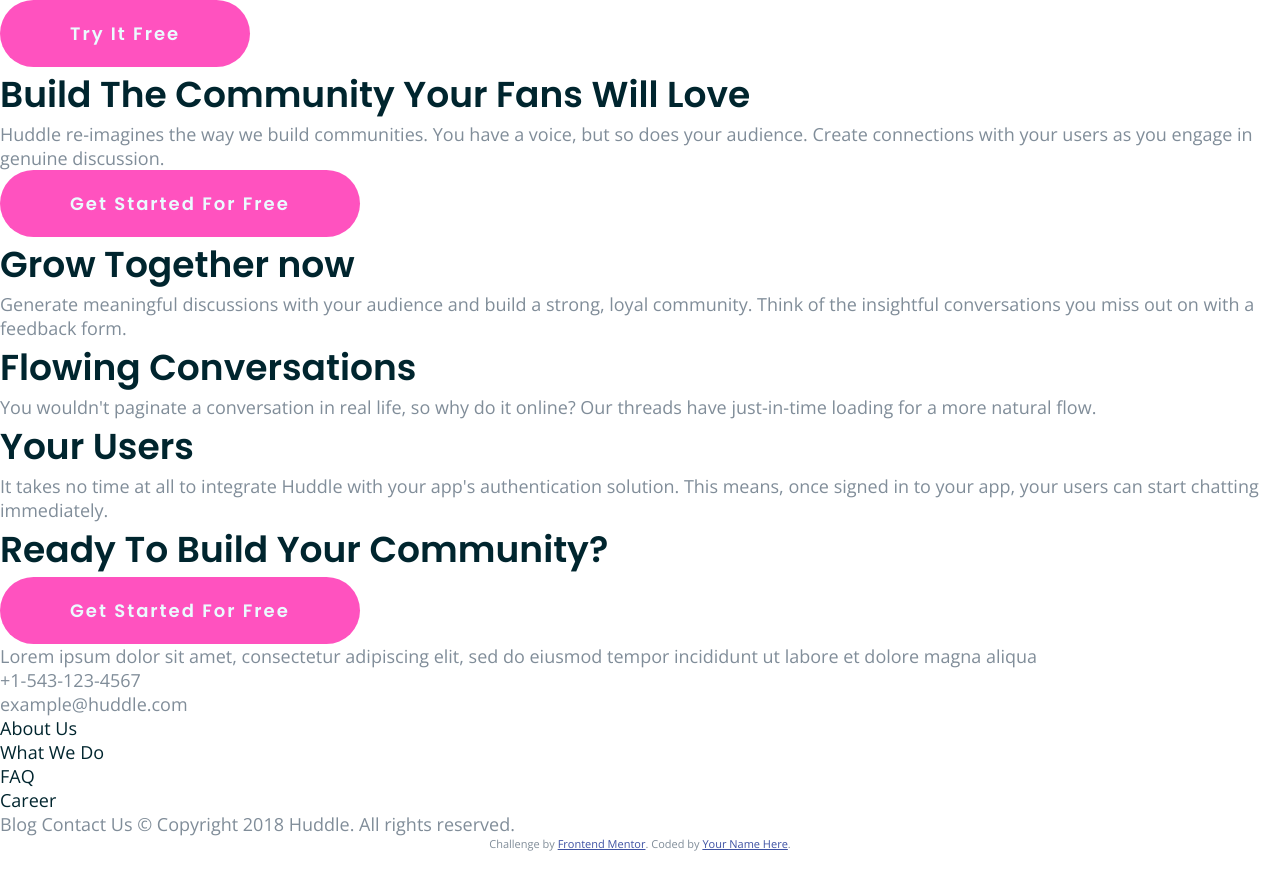
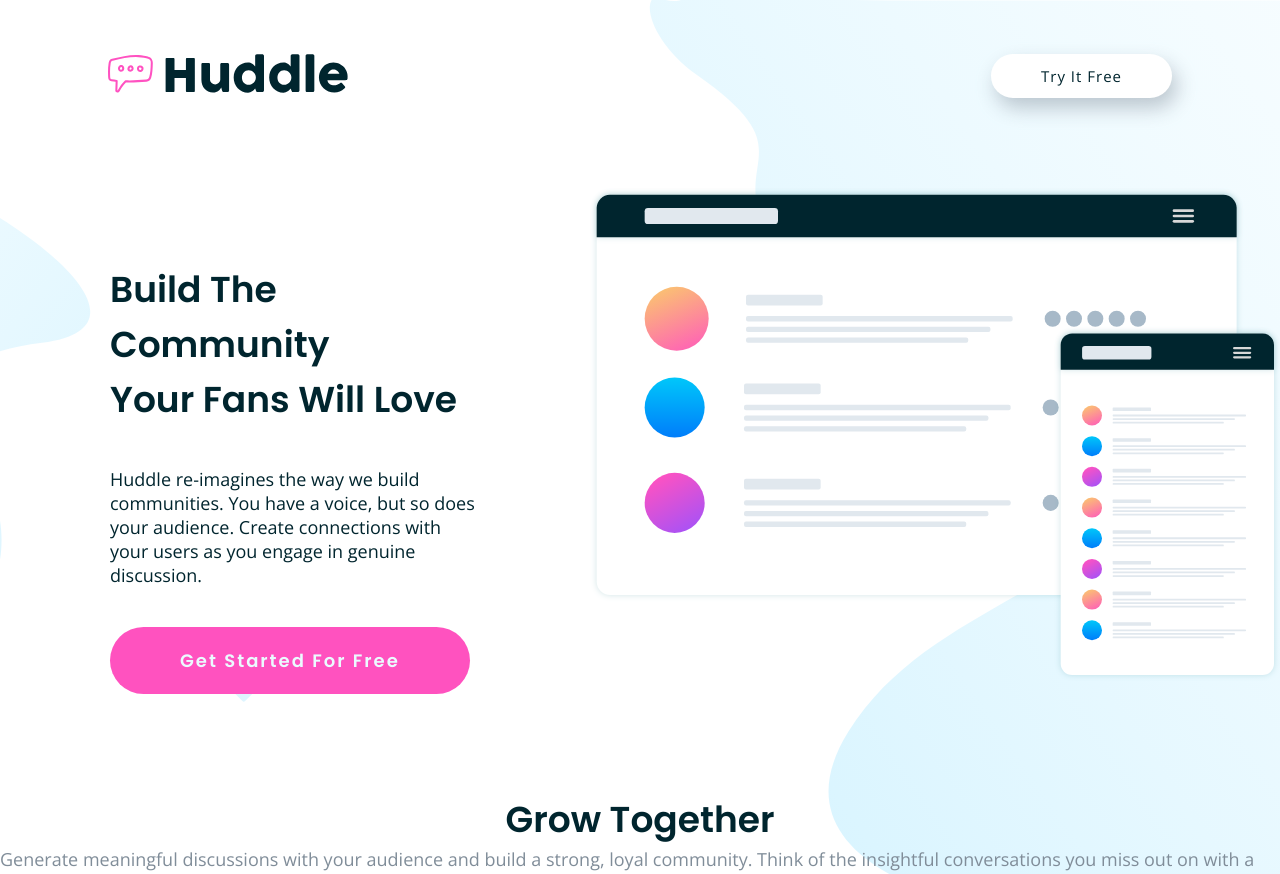
Before and after one commit to amiellito/huddle-landing-page, a plain HTML site: page index.html in a window 1280 px wide. Shown: the top 874 px of the page. Before the commit the page ends 851 px from the top, so only its background shows below. Drawn offline with nearby package versions, Linux system fonts and the light colour scheme.

Commit message:
Styled container1

```diff
--- a/index.html
+++ b/index.html
@@ -32,26 +32,43 @@
     <style></style>
   </head>
   <body>
-    <div class="logo"></div>
+    <div class="top">
+      <div class="logo" alt="logo">
+        <img src="images/logo.svg" alt="logo" />
+      </div>
 
-    <button class="try">
-      Try It Free
-    </button>
+      <button class="try">
+        Try It Free
+      </button>
+    </div>
+
+    <div class="container1">
+      <div class="hero">
+        <div class="mainHeader">
+          <h1>
+            Build The Community<br />
+            Your Fans Will Love
+          </h1>
+        </div>
+
+        <div class="mainCopy">
+          <p>
+            Huddle re-imagines the way we build communities. You have a voice,
+            but so does your audience. Create connections with your users as you
+            engage in genuine discussion.
+          </p>
+        </div>
+
+        <div class="mainButton">
+          <button class="get">Get Started For Free</button>
+        </div>
+      </div>
+
+      <div class="heroImage"></div>
+    </div>
 
     <h1>
-      Build The Community Your Fans Will Love
-    </h1>
-
-    <p class="mainCopy">
-      Huddle re-imagines the way we build communities. You have a voice, but so
-      does your audience. Create connections with your users as you engage in
-      genuine discussion.
-    </p>
-
-    <button class="get">Get Started For Free</button>
-
-    <h1>
-      Grow Together now
+      Grow Together
     </h1>
 
     <p class="subCopy">
@@ -85,8 +102,12 @@
 
     <button class="get">Get Started For Free</button>
 
+    <!-- //FOOTER// -->
+
     <footer>
-      <div class="logo footer"></div>
+      <div class="footer logo">
+        <img src="images/logo.svg" alt="logo" />
+      </div>
 
       <p>
         Lorem ipsum dolor sit amet, consectetur adipiscing elit, sed do eiusmod
--- a/style.css
+++ b/style.css
@@ -4,20 +4,30 @@
   box-sizing: border-box;
 }
 
+/* //GENERAL// */
+
 body {
+  background-image: url("images/bg-hero-desktop.svg");
+  background-size: cover;
+  background-position: top;
+  background-repeat: no-repeat;
   font-size: 18px;
   font-family: "Open Sans", sans-serif;
   color: hsl(192, 100%, 9%);
+  display: flex;
+  flex-wrap: wrap;
+  grid-template-columns: repeat(5 1fr);
+  justify-content: center;
+}
+
+h1 {
+  font-family: "Poppins", sans-serif;
+  font-weight: 600;
 }
 
 p {
   font-weight: 400;
   color: hsl(208, 11%, 55%);
-}
-
-h1 {
-  font-family: "Poppins", sans-serif;
-  font-weight: 600;
 }
 
 button {
@@ -33,6 +43,65 @@ button {
   outline: none;
 }
 
+/* //TOP// */
+
+.top {
+  display: grid;
+  grid-template-columns: repeat(2, 1fr);
+  padding: 3em 6em;
+  width: 100%;
+}
+
+.try {
+  justify-self: end;
+  font-family: "Open Sans", sans-serif;
+  font-weight: 400;
+  font-size: 15px;
+  letter-spacing: 1px;
+  color: hsl(192, 100%, 9%);
+  background-color: hsl(0, 0%, 100%);
+  filter: drop-shadow(5px 10px 10px hsla(209, 11%, 55%, 0.473));
+  padding: 10px 50px;
+  border-style: none;
+  border-radius: 50px;
+  outline: none;
+}
+
+/* //MAIN HERO// */
+
+.container1 {
+  padding-top: 2em;
+  display: grid;
+  grid-template-columns: repeat(2, 1fr);
+  height: 80vh;
+}
+
+.hero {
+  display: grid;
+  width: 100%;
+  justify-content: center;
+  align-content: start;
+  padding: 3em 5em;
+}
+
+.mainHeader,
+.mainCopy,
+.mainButton {
+  padding: 20px;
+}
+
+.mainCopy p {
+  color: hsl(192, 100%, 9%);
+}
+
+.heroImage {
+  width: 690px;
+  background-image: url("images/illustration-mockups.svg");
+  background-size: contain;
+  background-position: top;
+  background-repeat: no-repeat;
+}
+
 /* Footer */
 .attribution {
   font-size: 11px;
```
Also changed, not shown: 2 other files.
